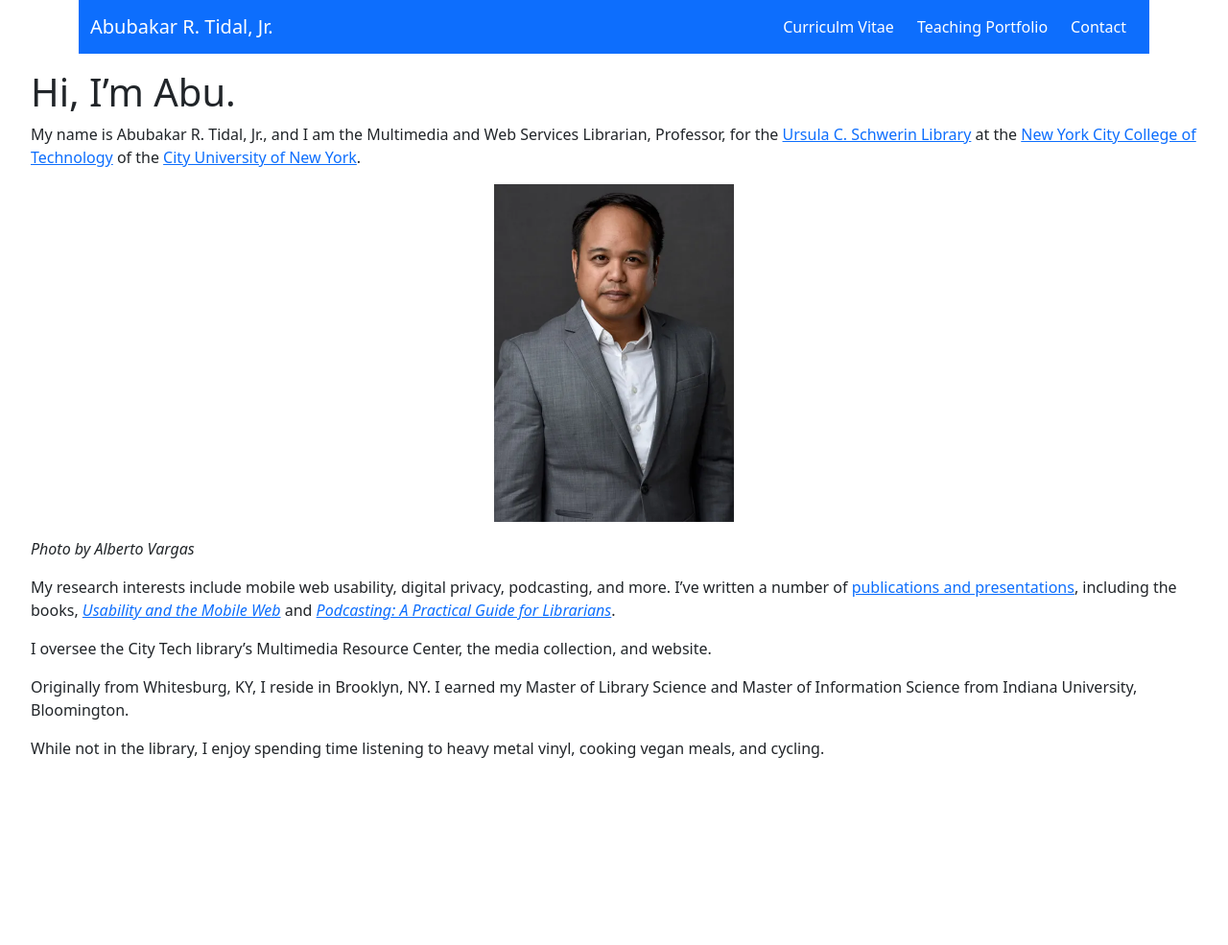
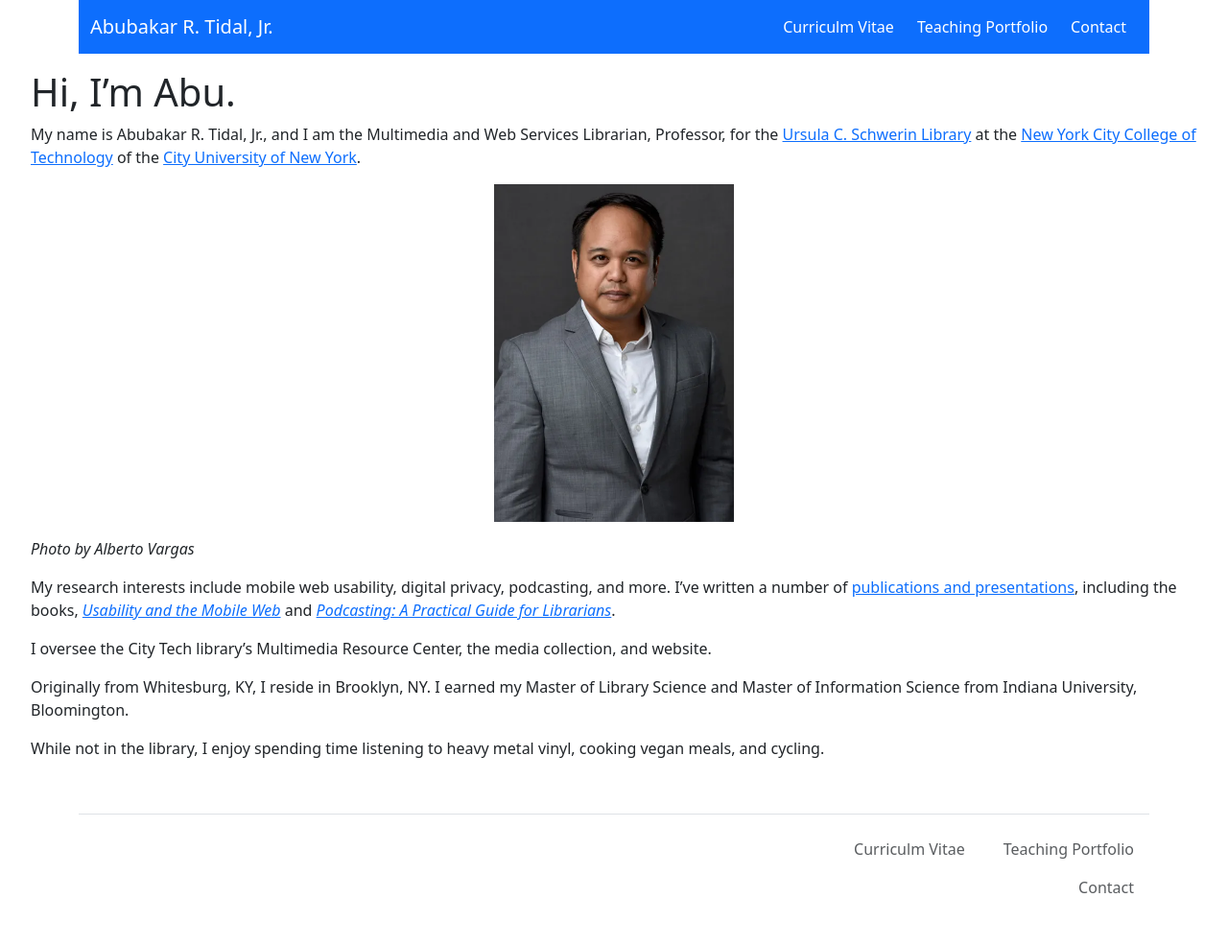
Before and after one commit to KentuckyFriedTofu/KentuckyFriedTofu.github.io, a Jekyll site: the page built from index.md, in a window 1280 px wide. Shown: the whole page at 96% size. Built offline with Jekyll 4.4.1, drawn with Linux system fonts in a browser that asks for light colours; before the commit the page ends 900 px from its top, so only the background shows below that.

Commit message:
Update footer.html

```diff
--- a/_includes/footer.html
+++ b/_includes/footer.html
@@ -1,5 +1,26 @@
 <footer>
+  <div class="container">
+  <footer class="d-flex flex-wrap justify-content-between align-items-center py-3 my-4 border-top">
+    <div class="col-md-4 d-flex align-items-center">
+      <a href="/" class="mb-3 me-2 mb-md-0 text-muted text-decoration-none lh-1">
+        <!--<svg class="bi" width="30" height="24"><use xlink:href="#bootstrap"/></svg>-->
+      </a>
+    </div>
 
+    <ul class="nav col-md-4 justify-content-end list-unstyled d-flex">
+
+            <li>
+                <a class="nav-link text-muted" href="cv.html"><i class="fas fa-envelope mx-1"></i> Curriculm Vitae</a>
+            </li>
+            <li>
+                <a class="nav-link text-muted" href="https://openlab.citytech.cuny.edu/juniortidal/"> <i class="fas fa-user mx-1"></i> Teaching Portfolio </a>
+            </li>
+            <li>
+               <a class="nav-link text-muted" href="contact.html"><i class="fas fa-envelope mx-1"></i> Contact</a>
+            </li>
+
+  </footer>
+</div>
 </footer>
 <!-- Bootstrap JS -->
 <script src="https://cdn.jsdelivr.net/npm/@popperjs/core@2.11.8/dist/umd/popper.min.js" integrity="sha384-I7E8VVD/ismYTF4hNIPjVp/Zjvgyol6VFvRkX/vR+Vc4jQkC+hVqc2pM8ODewa9r" crossorigin="anonymous"></script>
```
